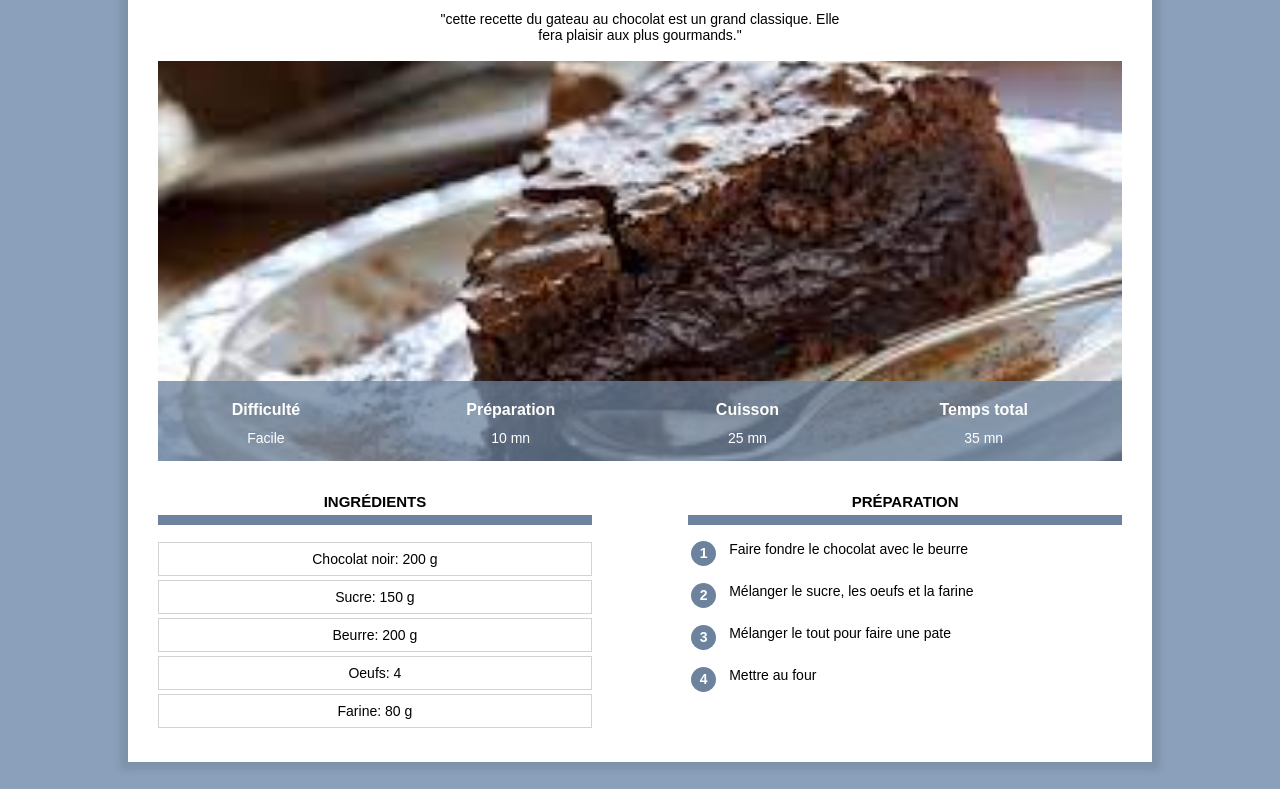
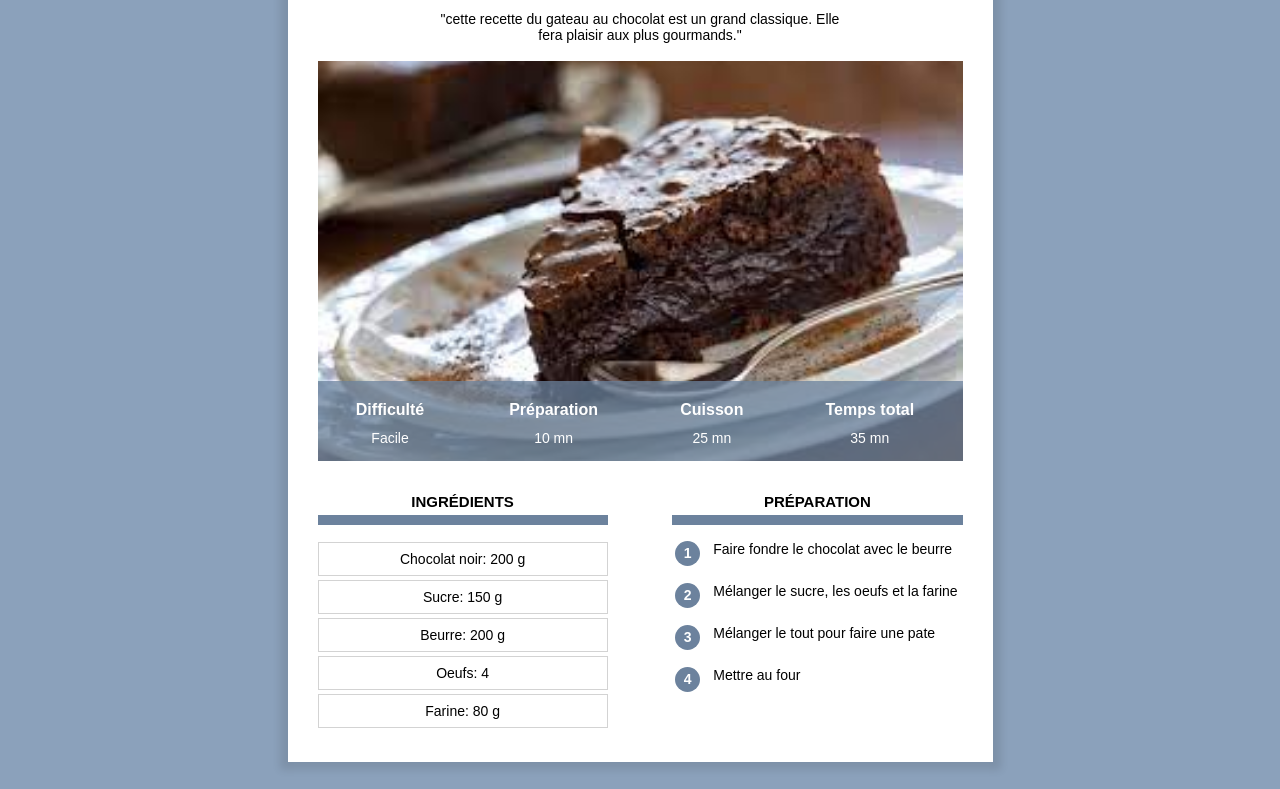
Before and after one commit to bourkaff/test_site_recettes, a plain HTML site: page index.html in a window 1280 px wide. Shown: the part 148-937 px from the top of the page. Drawn offline with Linux system fonts and the light colour scheme.

Commit message:
Add files via upload

```diff
--- a/index.html
+++ b/index.html
@@ -3,6 +3,7 @@
     <head>
         <title>Recette</title>
         <meta charset="UTF-8">
+        <meta name="viewport" content="width=device-width, initial-scale=1.0">
         <link rel="stylesheet" href="recette.css"/>
     </head>
     <body>
--- a/recette.css
+++ b/recette.css
@@ -24,9 +24,8 @@ div.categorie{
 }
 div.contenu{
     background-color: white;
-    margin: 60px 10% 80px 10%;
-    padding: 0px 30px 30px 30px;
-    min-width: 350px;
+    margin: 40px 8px 20px 8px;
+    padding: 0px 8px 20px 8px;
     box-shadow:0px 0px 8px 8px rgba(0, 0, 0, 0.1);
     overflow: visible;
 }
@@ -58,7 +57,7 @@ div.separateur{
 }
 table.info{
     background-color: #6C829DC0;
-    height: 80px;
+    height: 50px;
     color: white;
     width: 100%;
     position: absolute;
@@ -66,12 +65,12 @@ table.info{
 }
 table.info td{
     text-align: center;
-    font-size: 14px;
+    font-size: 12px;
     vertical-align: top;
 }
 table.info th{
     text-align: center;
-    font-size: 16px;
+    font-size: 14px;
     vertical-align: bottom;
     padding-bottom: 8px;
 }
@@ -86,7 +85,7 @@ img.info{
     background-color: lightgray;
 }
 div.colonne{
-    width: 45%;
+    width: 100%;
     margin-top: 20px;
 }
 div.colonne h2{
@@ -97,13 +96,8 @@ div.colonne h2{
     padding-bottom: 5px;
 }
 div.colonne1{
-    /*background-color: lightblue;*/
     display: inline-block;
-    margin-right: 10%;
 
-}
-div.colonne2{
-    float: right;
 }
 div.ing p{
     border: 1px solid lightgray;
@@ -138,3 +132,45 @@ table.preparation td.preparation_etape{
 table.preparation tr{
     height: 40px;
 }
+/* Styles pour ordinateur */
+@media only screen and (min-width: 768px) {
+    div.contenu{
+        min-width: 350px;
+        margin: 60px 10% 80px 10%;
+        padding: 0px 30px 30px 30px;
+    }
+    table.info{
+        height: 80px;
+    }
+    table.info td{
+        font-size: 14px;
+    }
+    table.info th{
+        font-size: 16px;
+    }
+    div.colonne{
+        width: 45%;
+    }
+    div.colonne h2{
+        text-align: center;
+        text-transform: uppercase;
+        font-size: 15px;
+        border-bottom: 10px solid #6C829D;
+        padding-bottom: 5px;
+    }
+    div.colonne1{
+        margin-right: 10%;
+
+    }
+    div.colonne2{
+        float: right;
+    }
+}
+/* Styles pour les ecrans très large */
+@media only screen and (min-width: 900px) {
+    div.contenu{
+        width: 645px;
+        margin-left: auto;
+        margin-right: auto;
+    }
+}
```
